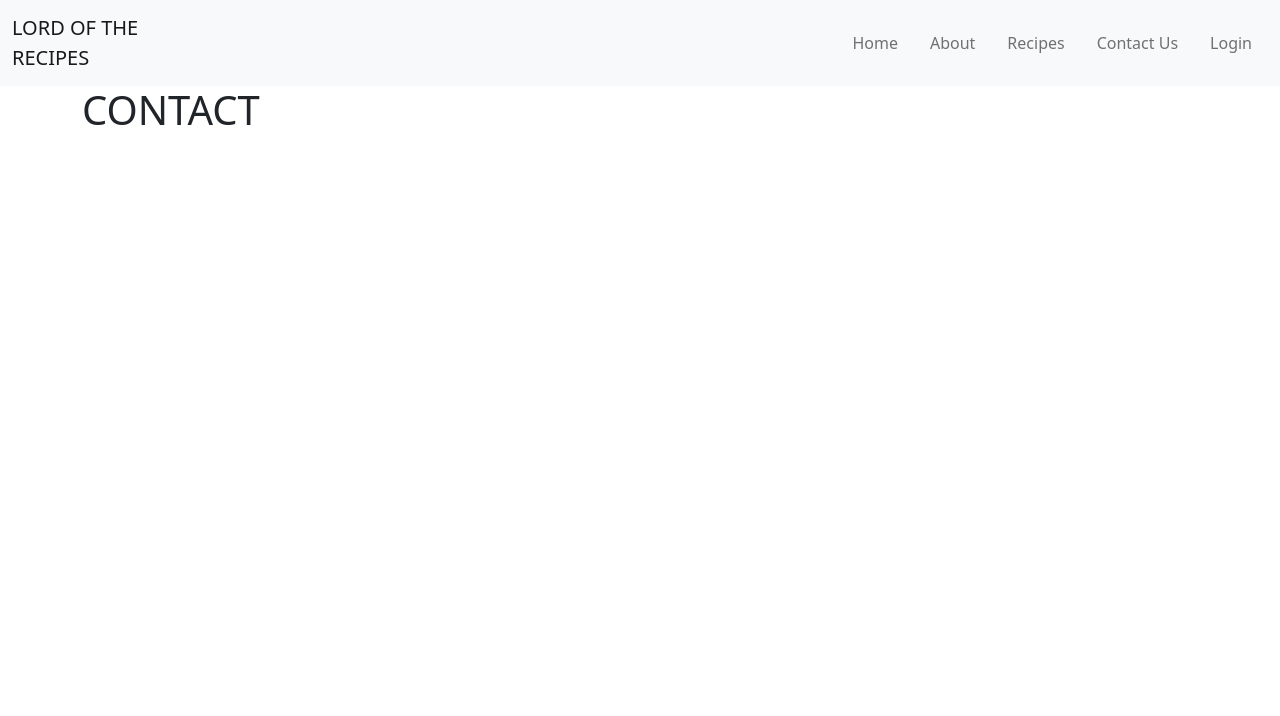
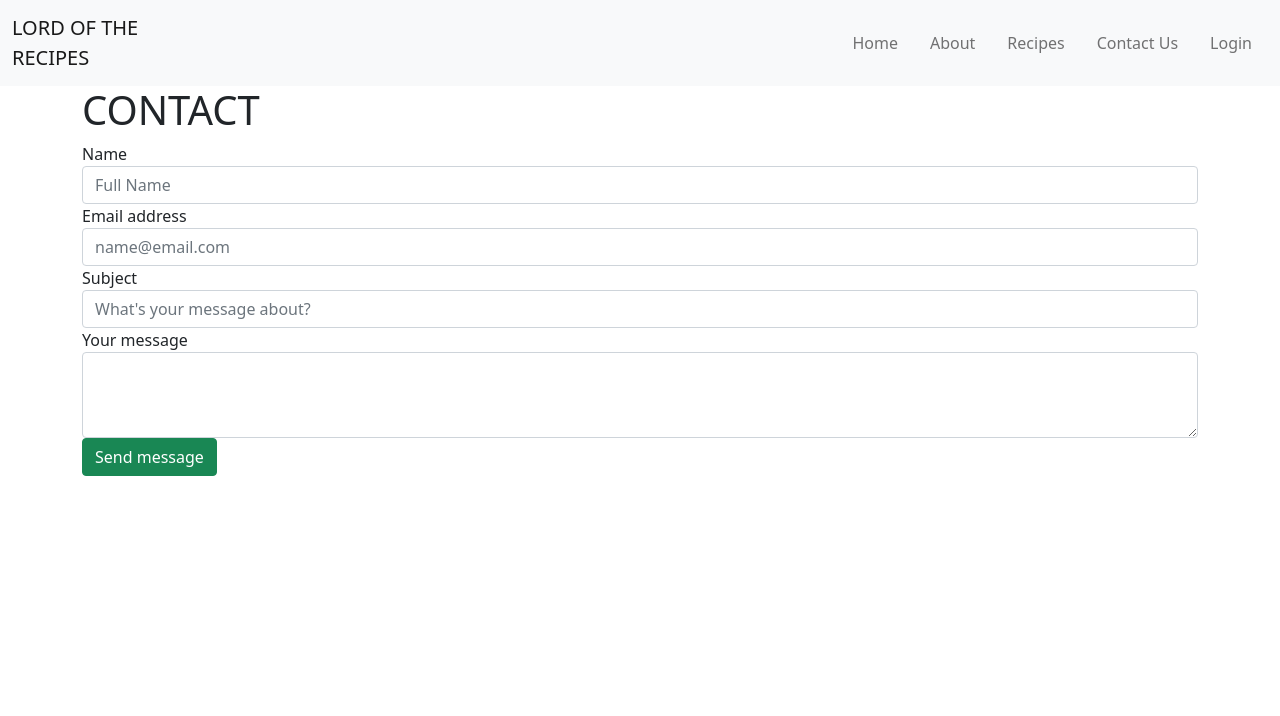
Before and after one commit to hartnetl/lord-of-the-recipes, a Django app: template templates/contact.html in a window 1280 px wide. Shown: the top 716 px of the page. Run offline with Django 3.2, Linux system fonts and the light colour scheme; the template is opened without the code that fills it, so the values that code supplies are empty; parts of the project's set-up code (start-up, migrations or seed data) failed here and were passed over; some libraries are stand-ins or nearby versions.

Commit message:
Feat: Create basic contact page

```diff
--- a/templates/contact.html
+++ b/templates/contact.html
@@ -4,4 +4,28 @@
 
 <h1>CONTACT</h1>
 
+<form>
+    <div class="form-group">
+        <label for="contact-name">Name</label>
+        <input type="text" class="form-control" id="contact-name" placeholder="Full Name">
+    </div>
+
+    <div class="form-group">
+        <label for="contact-email">Email address</label>
+        <input type="email" class="form-control" id="contact-email" placeholder="name@email.com">
+    </div>
+
+    <div class="form-group">
+        <label for="contact-subject">Subject</label>
+        <input type="text" class="form-control" id="contact-subject" placeholder="What's your message about?">
+    </div>
+
+    <div class="form-group">
+        <label for="contact-message">Your message</label>
+        <textarea class="form-control" id="contact-message" rows="3"></textarea>
+    </div>
+
+    <button type="button" class="btn btn-success">Send message</button>
+</form>
+
 {% endblock %}
```
